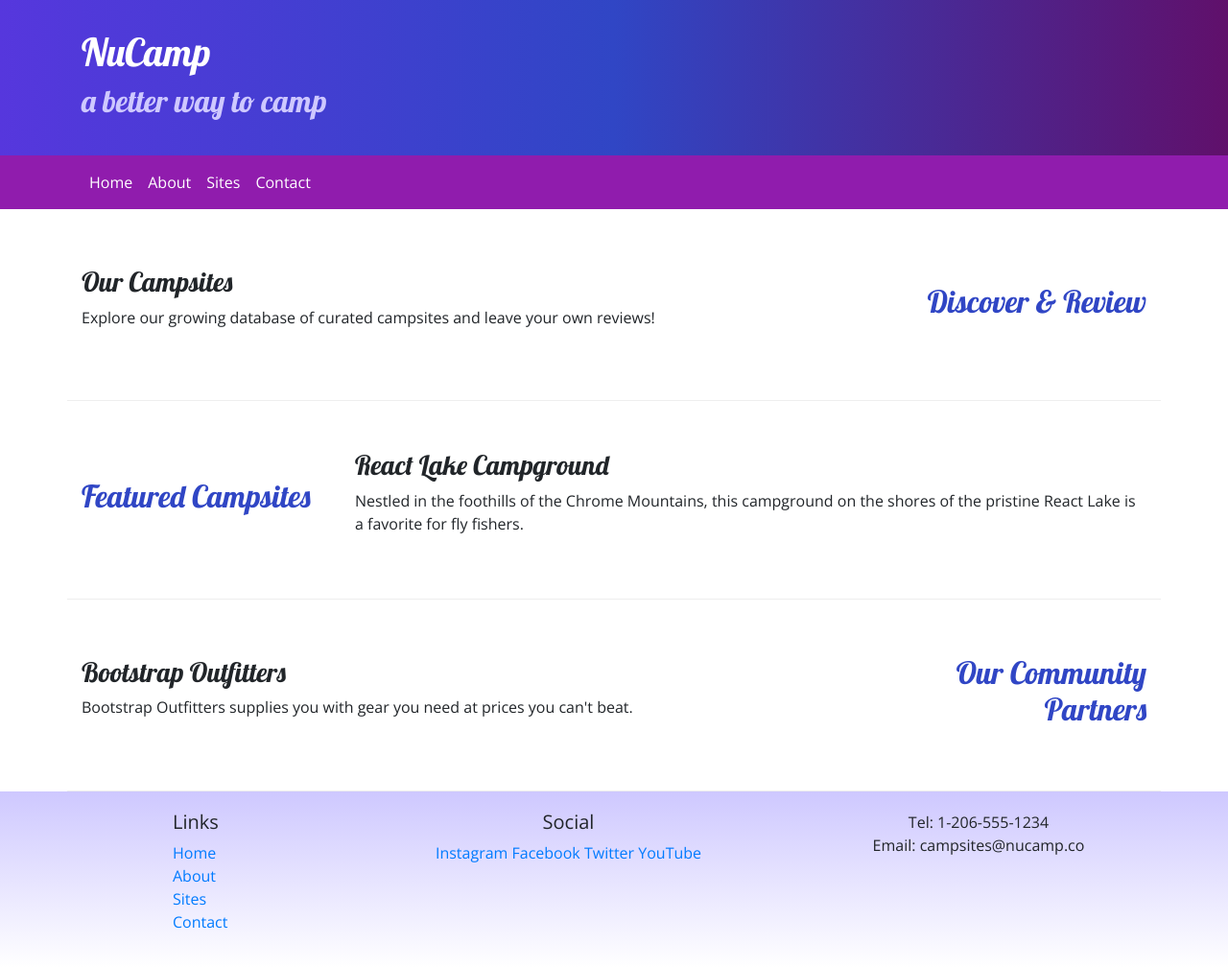
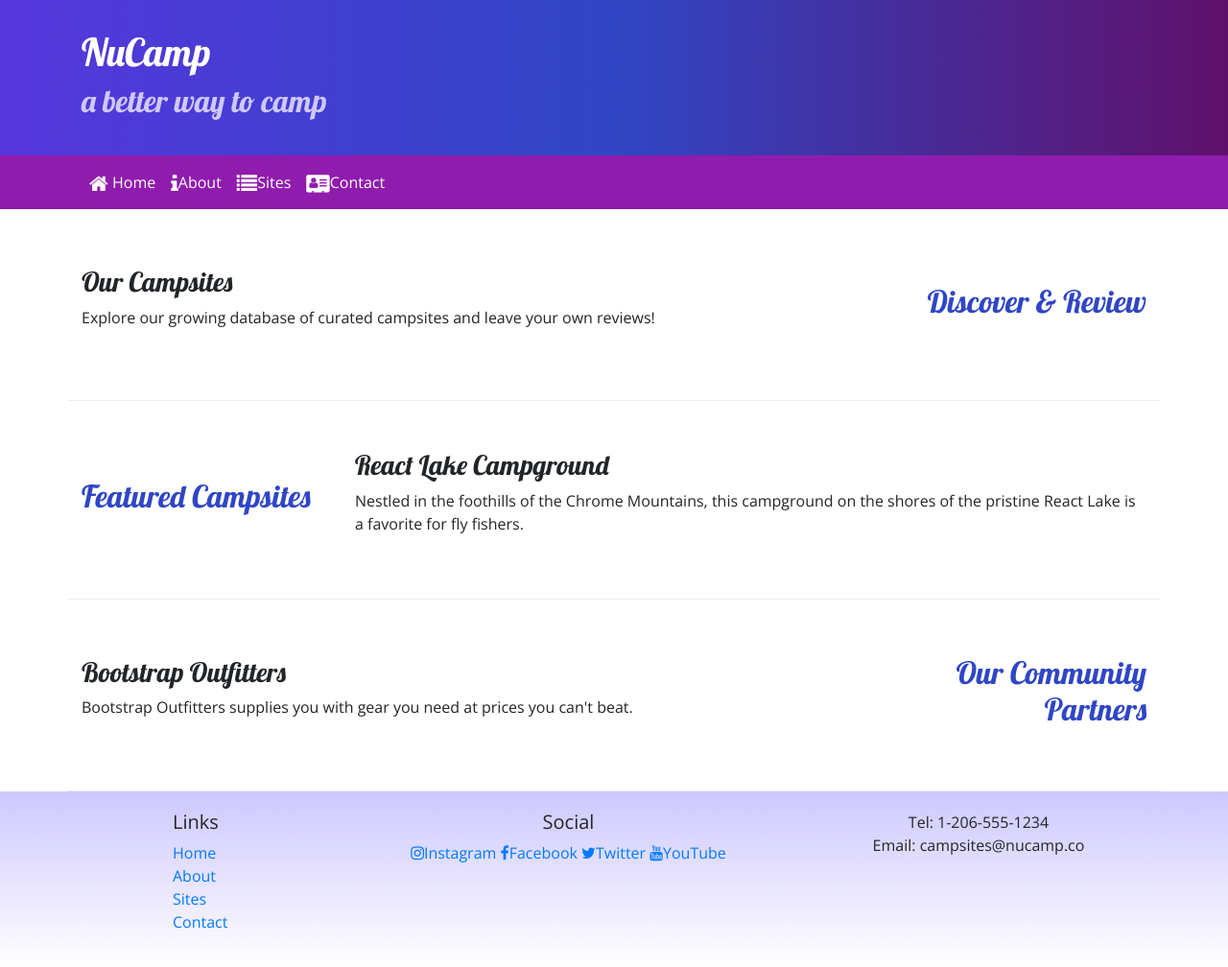
Before and after one commit to Xetts/nucampsite, a website: page index.html in a window 1280 px wide. Shown: the whole page at 96% size. Drawn offline with nearby package versions, Linux system fonts and the light colour scheme.

Commit message:
Icon Fonts

```diff
--- a/index.html
+++ b/index.html
@@ -10,6 +10,7 @@
     <link rel="stylesheet" href="node_modules/bootstrap/dist/css/bootstrap.min.css" />
 
     <!-- Additional CSS must be placed after Bootstrap CSS -->
+    <link rel="stylesheet" href="node_modules/font-awesome/css/font-awesome.min.css" />
     <link rel="stylesheet" href="https://fonts.googleapis.com/css?family=Lobster|Open+Sans" />
     <link rel="stylesheet" href="css/styles.css" />
     <title>NuCamp: A Better Way To Camp</title>
@@ -36,10 +37,10 @@
             </button>
             <div class="collapse navbar-collapse" id="nucampNavbar">
                 <ul class="navbar-nav">
-                    <li class="nav-item active"><a class="nav-link" href="#">Home</a></li>
-                    <li class="nav-item active"><a class="nav-link"  href="aboutus.html">About</a></li>
-                    <li class="nav-item active"><a class="nav-link" href="#">Sites</a></li>
-                    <li class="nav-item active"><a class="nav-link" href="#">Contact</a></li>
+                    <li class="nav-item active"><a class="nav-link" href="#"><i class="fa fa-home fa-lg"></i> Home</a></li>
+                    <li class="nav-item active"><a class="nav-link"  href="aboutus.html"><i class="fa fa-info fa-lg"></i>About</a></li>
+                    <li class="nav-item active"><a class="nav-link" href="#"><i class="fa fa-list fa-lg"></i>Sites</a></li>
+                    <li class="nav-item active"><a class="nav-link" href="#"><i class="fa fa-address-card fa fa-lg"></i>Contact</a></li>
                 </ul>
             </div>
         </div>
@@ -91,10 +92,10 @@
                 </div>
                 <div class="col-6 col-sm-5 text-center">
                     <h5>Social</h5>
-                    <a href="http://instagram.com/">Instagram</a>
-                    <a href="http://facebook.com/">Facebook</a>
-                    <a href="http://twitter.com/">Twitter</a>
-                    <a href="http://youtube.com/">YouTube</a>
+                    <a href="http://instagram.com/"><i class="fa fa-instagram"></i>Instagram</a>
+                    <a href="http://facebook.com/"><i class="fa fa-facebook"></i>Facebook</a>
+                    <a href="http://twitter.com/"><i class="fa fa-twitter"></i>Twitter</a>
+                    <a href="http://youtube.com/"><i class="fa fa-youtube"></i>YouTube</a>
                 </div>
                 <div class="col-sm-4 text-center">
                     Tel: 1-206-555-1234<br />
```
Also changed, not shown: aboutus.html (+1 -0 lines).
